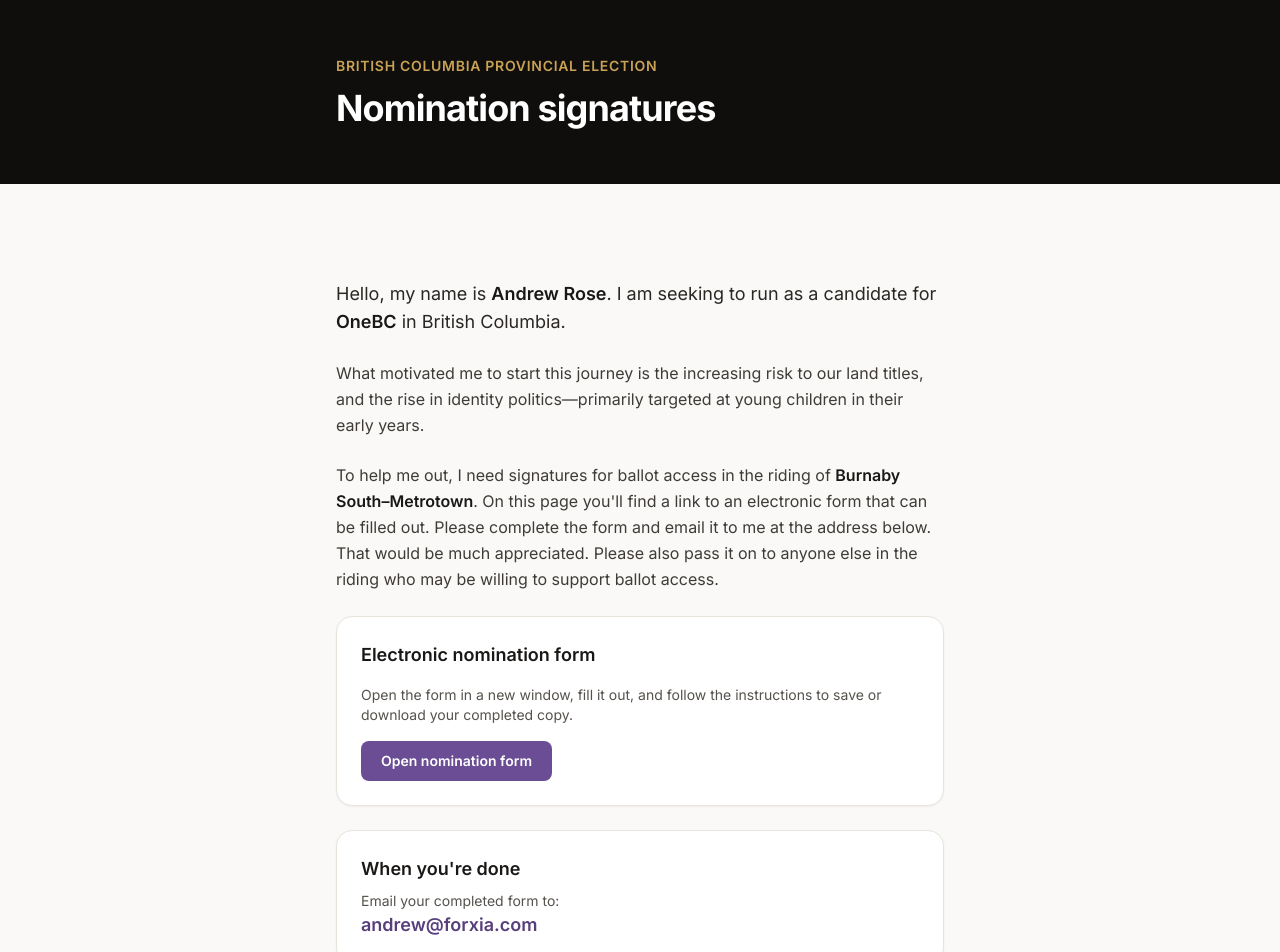
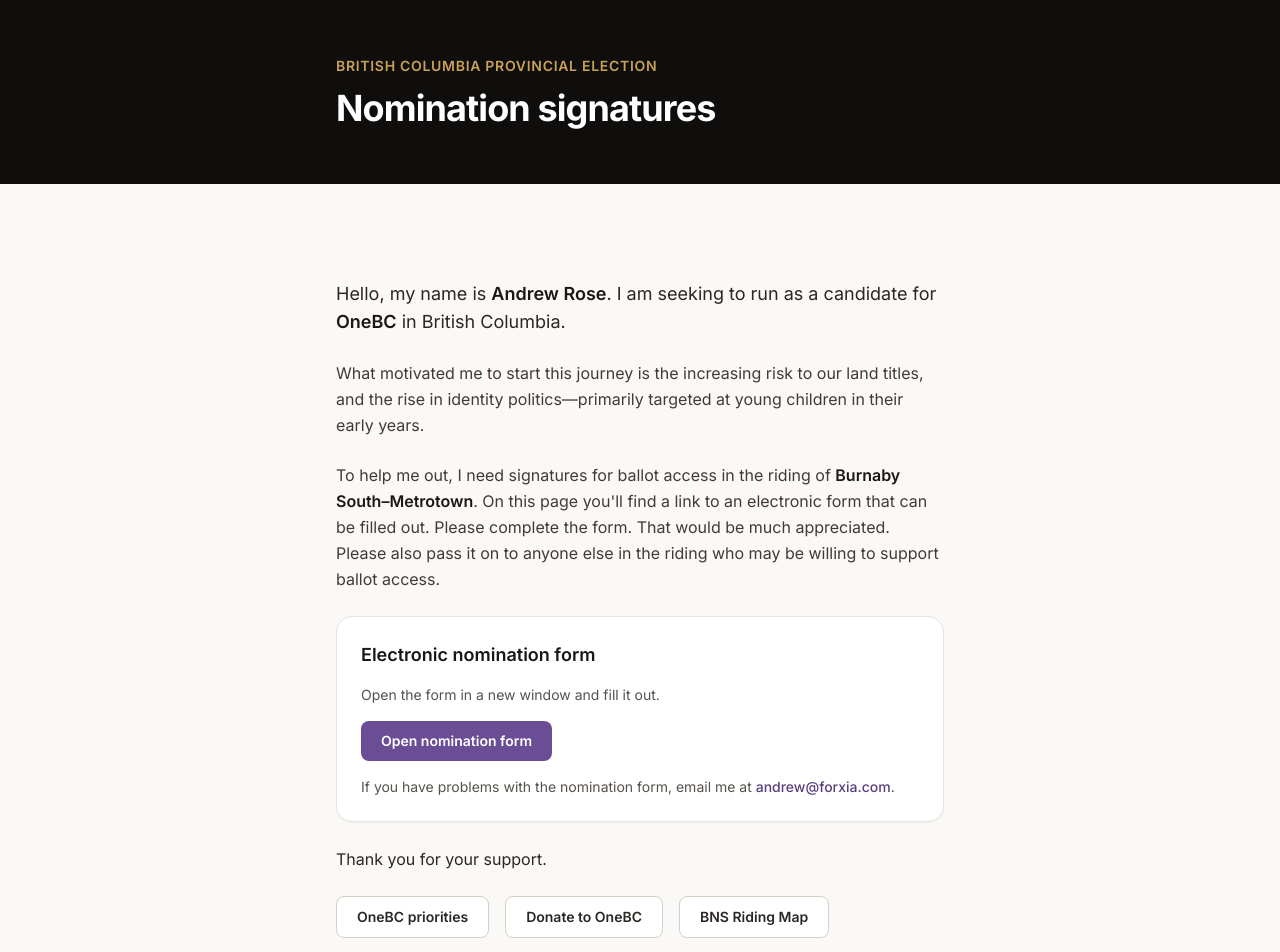
Before and after one commit to ImperialZenta/forxia-t2, a Next.js app: page /candidate in a window 1280 px wide. Shown: the top 952 px of the page. Built offline with nearby package versions, Linux system fonts and the light colour scheme; no server answers.

Commit message:
Stop asking supporters to email a completed nomination form.
Invite them to write only if the form itself gives them trouble.

Co-authored-by: Cursor <cursoragent@cursor.com>

```diff
--- a/src/app/candidate/page.tsx
+++ b/src/app/candidate/page.tsx
@@ -50,7 +50,7 @@ export default function CandidatePage() {
             To help me out, I need signatures for ballot access in the riding of{" "}
             <strong className="font-semibold text-navy-900">Burnaby South–Metrotown</strong>.
             On this page you&apos;ll find a link to an electronic form that can be filled out.
-            Please complete the form and email it to me at the address below. That would be
+            Please complete the form. That would be
             much appreciated. Please also pass it on to anyone else in the riding who may be
             willing to support ballot access.
           </p>
@@ -58,8 +58,7 @@ export default function CandidatePage() {
           <div className="card space-y-4">
             <h2 className="text-lg font-semibold text-navy-900">Electronic nomination form</h2>
             <p className="text-sm text-navy-600">
-              Open the form in a new window, fill it out, and follow the instructions to save
-              or download your completed copy.
+              Open the form in a new window and fill it out.
             </p>
             <a
               href={nominationFormUrl}
@@ -69,19 +68,16 @@ export default function CandidatePage() {
             >
               Open nomination form
             </a>
-          </div>
-
-          <div className="card space-y-2">
-            <h2 className="text-lg font-semibold text-navy-900">When you&apos;re done</h2>
             <p className="text-sm text-navy-600">
-              Email your completed form to:
+              If you have problems with the nomination form, email me at{" "}
+              <a
+                href={`mailto:${campaignEmail}`}
+                className="font-medium text-brand-700 hover:text-brand-800 underline-offset-2 hover:underline"
+              >
+                {campaignEmail}
+              </a>
+              .
             </p>
-            <a
-              href={`mailto:${campaignEmail}`}
-              className="text-lg font-semibold text-brand-700 hover:text-brand-800 underline-offset-2 hover:underline"
-            >
-              {campaignEmail}
-            </a>
           </div>
 
           <p className="text-navy-800">Thank you for your support.</p>
```
